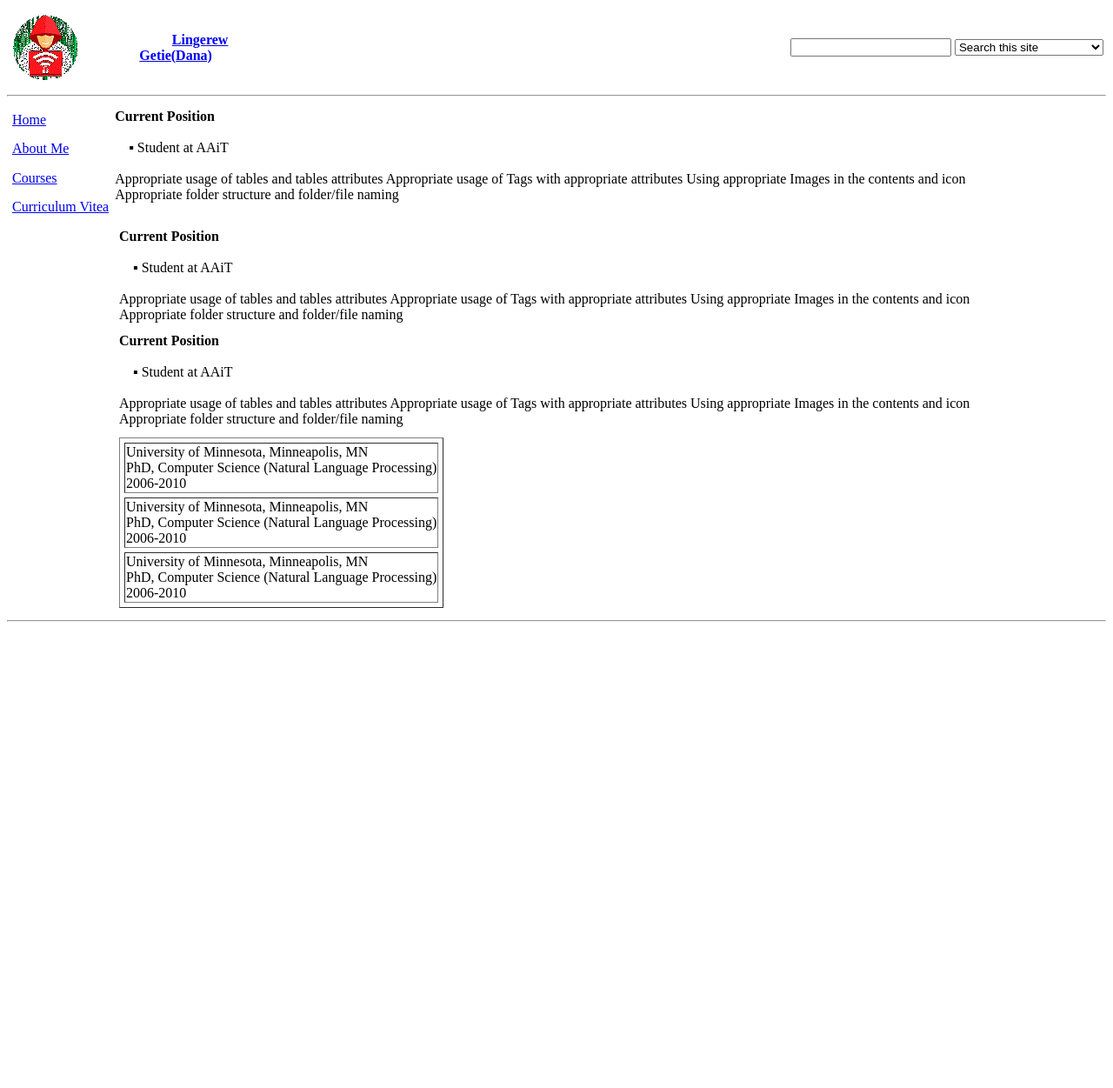
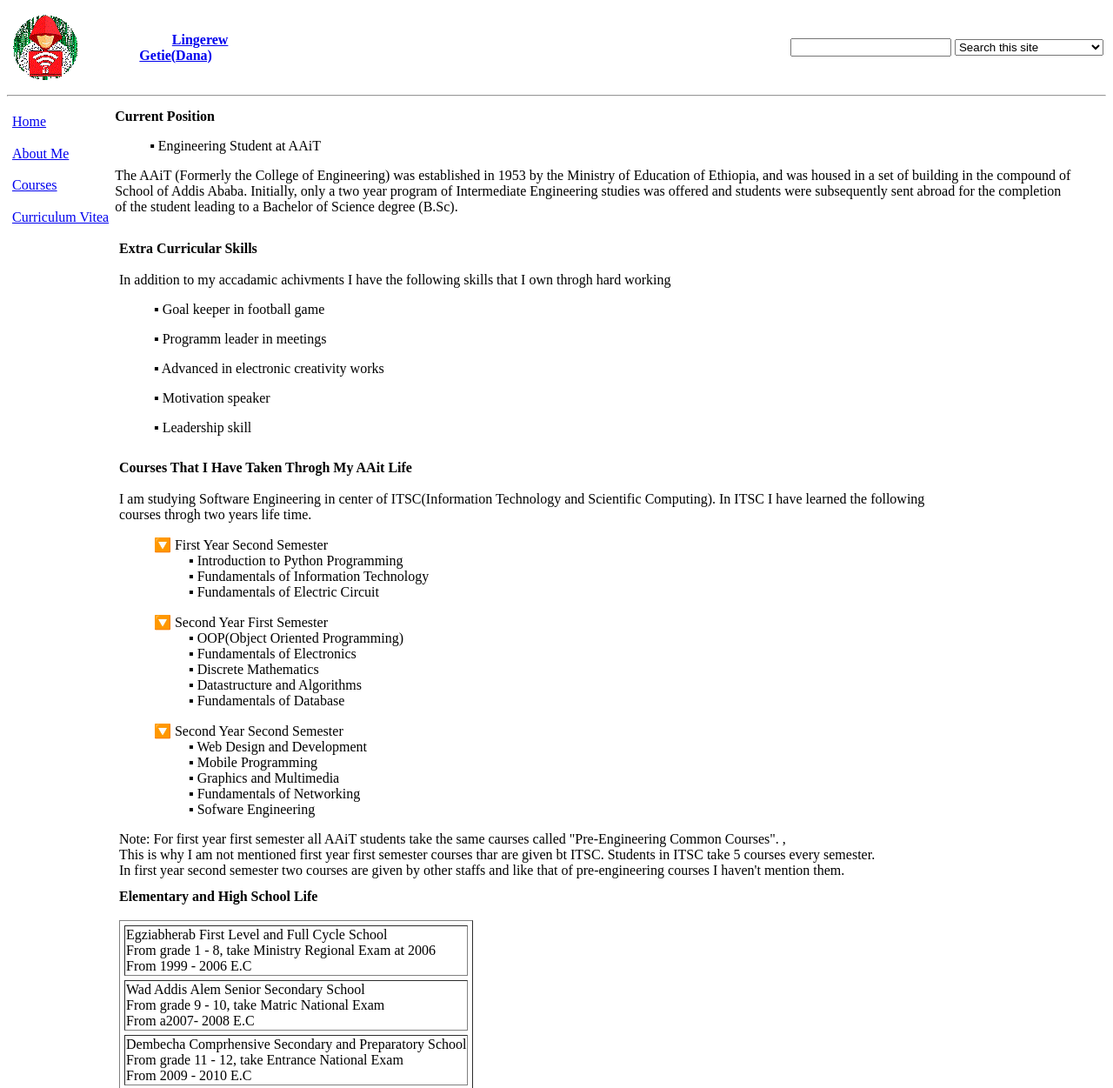
Before and after one commit to Lingerew711/MyPersonalWeb2, a plain HTML site: page index.html in a window 1280 px wide. Shown: the top 1251 px of the page at 87% size. Before the commit the page ends 800 px from the top, so only its background shows below. Drawn offline with Linux system fonts and the light colour scheme.

Commit message:
Second draft form home page is done with correct info about me

```diff
--- a/index.html
+++ b/index.html
@@ -13,7 +13,7 @@
             <img src="./image/hacker.gif" alt="profile picture">
         </td>
         <th>&#160;&#160;&#160;&#160;&#160;&#160;&#160;&#160;&#160;&#160;&#160;&#160;&#160;
-            <a href="index.html">Lingerew Getie(Dana)</a></th>
+            <a href="index.html"> Lingerew Getie(Dana)</a></th>
         <td>
             &#160;&#160;&#160;&#160;&#160;&#160;&#160;&#160;&#160;&#160;&#160;&#160;&#160;
             &#160;&#160;&#160;&#160;&#160;&#160;&#160;&#160;&#160;&#160;&#160;&#160;&#160;&#160;
@@ -51,10 +51,11 @@
         <tr>
             <td><a href="index.html">Home</a></td>
             <td rowspan="1000">
-               <b>Current Position</b><br> <br> &nbsp;&nbsp;&nbsp;&nbsp;▪ Student at AAiT<br> <br> Appropriate usage of tables and tables attributes
-                 Appropriate usage of Tags with appropriate attributes
-                Using appropriate Images in the contents and icon <br>
-                Appropriate folder structure and folder/file naming <br> <br>
+               <b>Current Position</b><ul> ▪ Engineering Student at AAiT</ul>
+               The AAiT (Formerly the College of Engineering) was established in 1953 by the Ministry of Education of Ethiopia,
+                and was housed in a set of building in the compound of <br> School of Addis Ababa. Initially, only a two year
+                program of Intermediate Engineering studies was offered and students were subsequently sent abroad for the completion <br>
+                of the student leading to a Bachelor of Science degree (B.Sc). <br> <br>
 
             </td>
         </tr>
@@ -75,10 +76,12 @@
                 &nbsp;&nbsp;&nbsp;&nbsp;&nbsp;&nbsp;&nbsp;&nbsp;
                 &nbsp;</td>
             <td rowspan="100">
-               <b>Current Position</b><br> <br> &nbsp;&nbsp;&nbsp;&nbsp;▪ Student at AAiT<br> <br> Appropriate usage of tables and tables attributes
-                 Appropriate usage of Tags with appropriate attributes
-                Using appropriate Images in the contents and icon <br>
-                Appropriate folder structure and folder/file naming <br>
+               <b>Extra Curricular Skills</b><br><br>In addition to my accadamic achivments I have the following skills that I own throgh hard working
+               <ul>▪ Goal keeper in football game </ul>
+               <ul>▪ Programm leader in meetings </ul>
+               <ul>▪ Advanced in electronic creativity works </ul>
+               <ul>▪ Motivation speaker </ul>
+               <ul>▪ Leadership skill </ul>
 
             </td>
         </tr>
@@ -108,10 +111,30 @@
                 &nbsp;&nbsp;&nbsp;&nbsp;&nbsp;&nbsp;&nbsp;&nbsp;
                 &nbsp;</td>
             <td rowspan="100">
-               <b>Current Position</b><br> <br> &nbsp;&nbsp;&nbsp;&nbsp;▪ Student at AAiT<br> <br> Appropriate usage of tables and tables attributes
-                 Appropriate usage of Tags with appropriate attributes
-                Using appropriate Images in the contents and icon <br>
-                Appropriate folder structure and folder/file naming <br>
+               <b>Courses That I Have Taken Throgh My AAit Life</b><br><br>I am studying Software Engineering in center of ITSC(Information Technology and Scientific Computing).
+               In ITSC I have learned the following<br> courses throgh two years life time.
+               <ul>🔽 First Year Second Semester
+                   <ul>▪ Introduction to Python Programming</ul>
+                   <ul>▪ Fundamentals of Information Technology</ul>
+                   <ul>▪ Fundamentals of Electric Circuit</ul>
+               </ul>
+               <ul>🔽 Second Year First Semester
+                   <ul>▪ OOP(Object Oriented Programming)</ul>
+                   <ul>▪ Fundamentals of Electronics</ul>
+                   <ul>▪ Discrete Mathematics</ul>
+                   <ul>▪ Datastructure and Algorithms</ul>
+                   <ul>▪ Fundamentals of Database</ul>
+               </ul>
+               <ul>🔽 Second Year Second Semester
+                   <ul>▪ Web Design and Development</ul>
+                   <ul>▪ Mobile Programming</ul>
+                   <ul>▪ Graphics and Multimedia</ul>
+                   <ul>▪ Fundamentals of Networking</ul>
+                   <ul>▪ Sofware Engineering</ul>
+               </ul>
+            Note: For first year first semester all AAiT students take the same caurses called "Pre-Engineering Common Courses". ,<br>
+             This is why I am not mentioned first year first semester courses thar are given bt ITSC.
+            Students in ITSC take 5 courses every semester. <br> In first year second semester two courses are given by other staffs and like that of pre-engineering courses I haven't mention them.
 
             </td>
         </tr>
@@ -135,32 +158,34 @@
 
     </table>
     <table cellspacing = "5" aria-rowspan="5">
+
         <tr>
             <td>&nbsp;&nbsp;&nbsp;&nbsp;&nbsp;&nbsp;&nbsp;&nbsp;&nbsp;
                 &nbsp;&nbsp;&nbsp;&nbsp;&nbsp;&nbsp;&nbsp;
                 &nbsp;&nbsp;&nbsp;&nbsp;&nbsp;&nbsp;&nbsp;&nbsp;
                 &nbsp;</td>
             <td rowspan="100">
+                <b>Elementary and High School Life</b> <br><br>
                <table border="1px" cellspacing = "5">
                    <tr>
                        <td>
-                        University of Minnesota, Minneapolis, MN <br>
-                        PhD, Computer Science (Natural Language Processing) <br>
-                        2006-2010
+                        Egziabherab First Level and Full Cycle School <br>
+                        From grade 1 - 8, take Ministry Regional Exam at 2006 <br>
+                        From 1999 - 2006 E.C
                        </td>
                    </tr>
                    <tr>
                     <td>
-                        University of Minnesota, Minneapolis, MN <br>
-                        PhD, Computer Science (Natural Language Processing) <br>
-                        2006-2010
+                        Wad Addis Alem Senior Secondary School <br>
+                        From grade 9 - 10, take Matric National Exam <br>
+                        From a2007- 2008 E.C
                        </td>
                    </tr>
                    <tr>
                     <td>
-                        University of Minnesota, Minneapolis, MN <br>
-                        PhD, Computer Science (Natural Language Processing) <br>
-                        2006-2010
+                        Dembecha Comprhensive Secondary and Preparatory School <br>
+                        From grade 11 - 12, take Entrance National Exam <br>
+                        From 2009 - 2010 E.C
                        </td>
                    </tr>
                </table>
@@ -189,4 +214,20 @@
     <hr>
 
 </body>
+<footer>
+    <table>
+        &nbsp;&nbsp;&nbsp;&nbsp;&nbsp;&nbsp;&nbsp;&nbsp;
+        <tr>&nbsp;&nbsp;&nbsp;&nbsp;&nbsp;&nbsp;&nbsp;&nbsp;
+            &nbsp;&nbsp;&nbsp;&nbsp;&nbsp;&nbsp;&nbsp;&nbsp;
+            &nbsp;&nbsp;&nbsp;&nbsp;&nbsp;&nbsp;&nbsp;&nbsp;
+            &nbsp;&nbsp;&nbsp;&nbsp;&nbsp;&nbsp;&nbsp;&nbsp;
+            &nbsp;&nbsp;&nbsp;&nbsp;&nbsp;&nbsp;&nbsp;&nbsp;
+            &nbsp;&nbsp;&nbsp;&nbsp;&nbsp;&nbsp;&nbsp;&nbsp;
+            &nbsp;&nbsp;&nbsp;&nbsp;&nbsp;&nbsp;&nbsp;&nbsp;Sign in</tr> |
+        <tr>Recent Site Activity</tr> |
+        <tr>Report Abuse</tr> |
+        <tr>Print Page</tr> |
+        <tr>Powerd By Google Sites</tr>
+    </table>
+</footer>
 </html>
```
